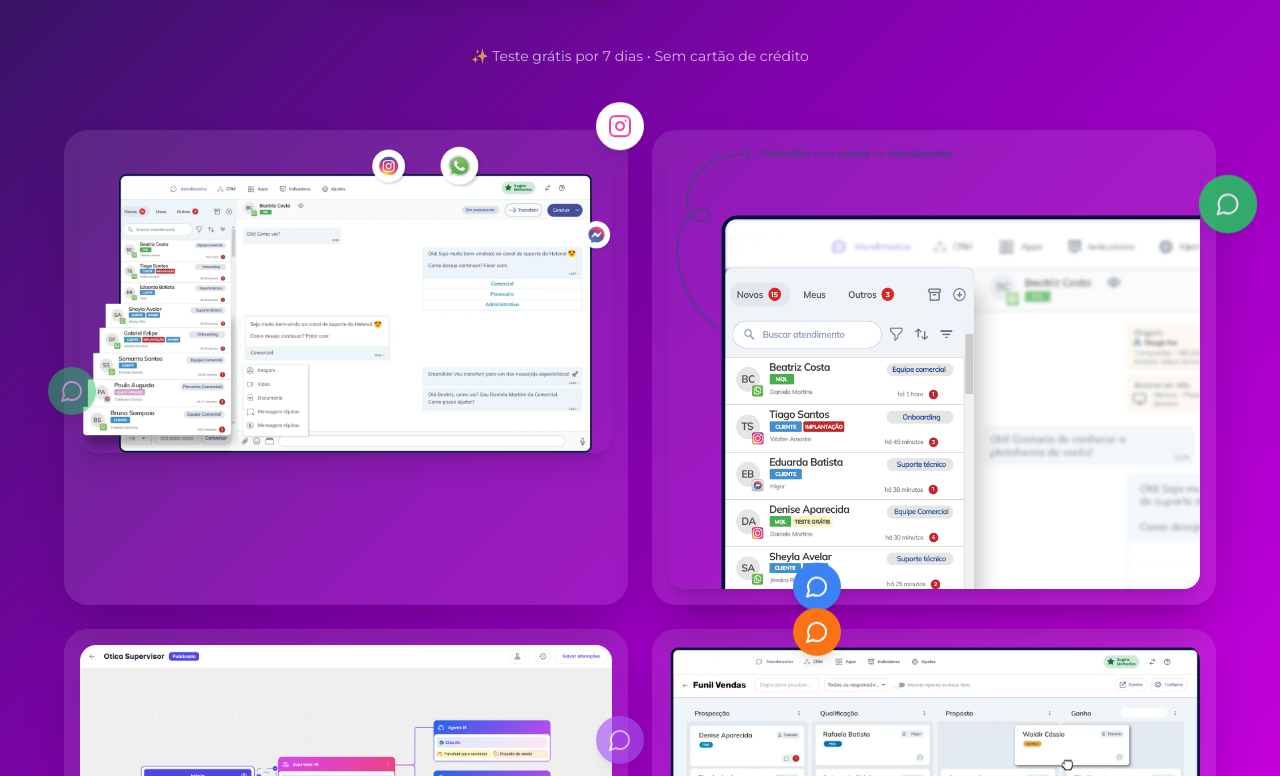
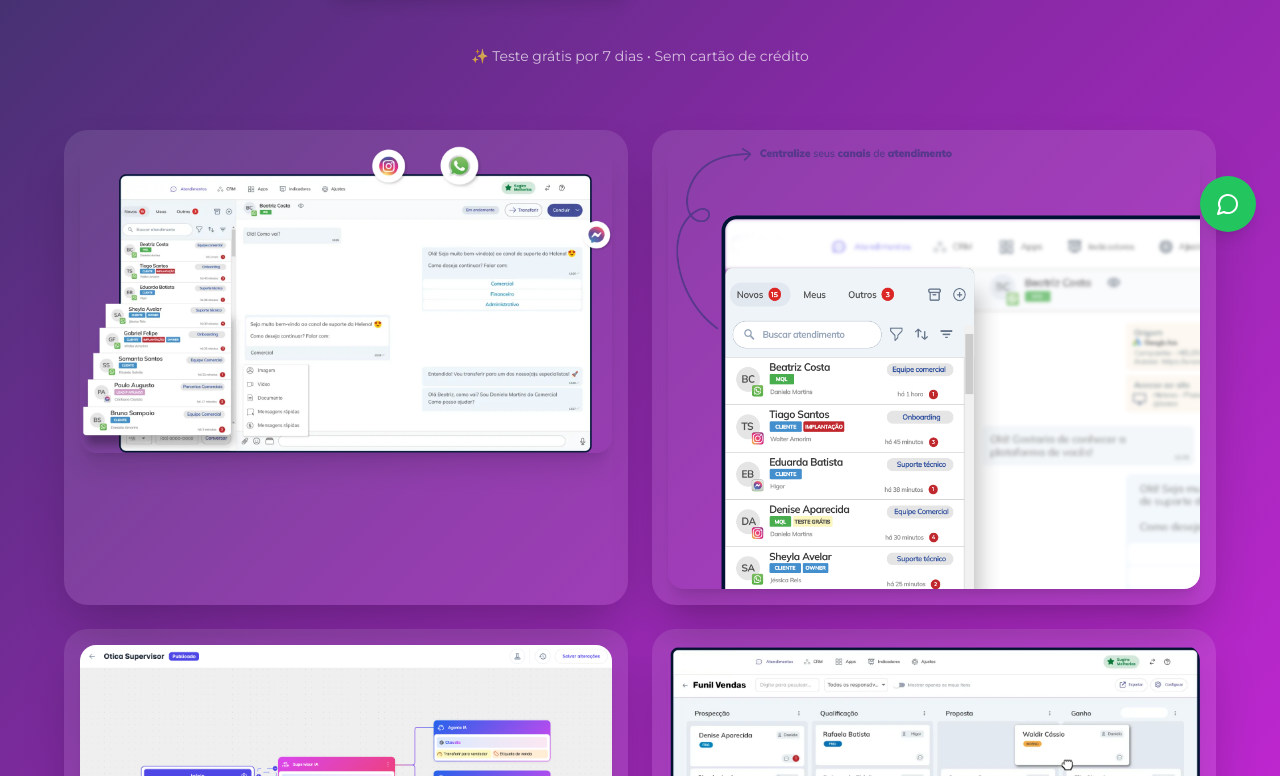
Before and after one commit to garimpotecnologia-sudo/lovely-crm-clone, a React (Vite) app: page / in a window 1280 px wide. Shown: the part 544-1320 px from the top of the page. Built offline with nearby package versions, Linux system fonts and the light colour scheme; the HTML template or start-up script is replaced by a standard one.

Commit message:
Fix: Remove blinking elements and soften background

```diff
--- a/src/components/HeroSection.tsx
+++ b/src/components/HeroSection.tsx
@@ -55,41 +55,18 @@ const HeroSection = ({
             <div className="grid md:grid-cols-2 gap-6">
               <div className="relative bg-white/10 backdrop-blur-sm rounded-3xl p-4 shadow-2xl">
                 <img src={crmInterface} alt="Central de Atendimento AgentPRO" className="w-full h-auto rounded-2xl shadow-xl" />
-
-                {/* Floating Social Icons */}
-                <div className="absolute -top-4 -right-4 bg-white rounded-full p-3 shadow-lg animate-bounce">
-                  <Instagram className="h-6 w-6 text-pink-500" />
-                </div>
-
-                <div className="absolute top-1/2 -left-4">
-                  <div className="bg-green-500 rounded-full p-3 shadow-lg animate-pulse">
-                    <MessageCircle className="h-6 w-6 text-white" />
-                  </div>
-                </div>
               </div>
 
               <div className="relative bg-white/10 backdrop-blur-sm rounded-3xl p-4 shadow-2xl">
                 <img src={plataformaAtendimento} alt="Plataforma de Atendimento AgentPRO" className="w-full h-auto rounded-2xl shadow-xl" />
-
-                <div className="absolute -bottom-4 left-1/4 bg-blue-500 rounded-full p-3 shadow-lg animate-bounce delay-150">
-                  <MessageCircle className="h-6 w-6 text-white" />
-                </div>
               </div>
 
               <div className="relative bg-white/10 backdrop-blur-sm rounded-3xl p-4 shadow-2xl">
                 <img src={automationFlow} alt="Automação de Fluxos AgentPRO" className="w-full h-auto rounded-2xl shadow-xl" />
-
-                <div className="absolute top-1/4 -right-4 bg-purple-500 rounded-full p-3 shadow-lg animate-pulse delay-300">
-                  <MessageCircle className="h-6 w-6 text-white" />
-                </div>
               </div>
 
               <div className="relative bg-white/10 backdrop-blur-sm rounded-3xl p-4 shadow-2xl">
                 <img src={crmFunilVendas} alt="Funil de Vendas CRM AgentPRO" className="w-full h-auto rounded-2xl shadow-xl" />
-
-                <div className="absolute -top-4 left-1/4 bg-orange-500 rounded-full p-3 shadow-lg animate-bounce delay-500">
-                  <MessageCircle className="h-6 w-6 text-white" />
-                </div>
               </div>
             </div>
           </div>
--- a/src/components/WhatsAppButton.tsx
+++ b/src/components/WhatsAppButton.tsx
@@ -8,7 +8,7 @@ const WhatsAppButton = () => {
   return (
     <button
       onClick={handleWhatsAppClick}
-      className="fixed bottom-6 right-6 z-50 bg-green-500 hover:bg-green-600 text-white rounded-full p-4 shadow-lg hover:shadow-xl transition-all duration-300 animate-[blink_3s_infinite] hover:animate-none hover:scale-110"
+      className="fixed bottom-6 right-6 z-50 bg-green-500 hover:bg-green-600 text-white rounded-full p-4 shadow-lg hover:shadow-xl transition-all duration-300 hover:scale-110"
       aria-label="Falar no WhatsApp"
       title="Falar no WhatsApp - oi, quero contratar o CRM. Pode me explicar mais sobre?"
     >
--- a/src/index.css
+++ b/src/index.css
@@ -45,7 +45,7 @@
 
     /* Gradients */
     --gradient-primary: linear-gradient(135deg, hsl(var(--brand-purple)), hsl(var(--brand-magenta)));
-    --gradient-hero: linear-gradient(135deg, hsl(var(--brand-navy)) 0%, hsl(var(--brand-purple)) 50%, hsl(var(--brand-magenta)) 100%);
+    --gradient-hero: linear-gradient(135deg, hsl(222 40% 25%) 0%, hsl(285 60% 40%) 50%, hsl(295 70% 50%) 100%);
     --gradient-card: linear-gradient(145deg, hsl(var(--background)) 0%, hsl(var(--muted)) 100%);
 
     /* Shadows */
@@ -104,7 +104,7 @@
     --ring: 295 100% 45%;
 
     /* Dark mode gradients */
-    --gradient-hero: linear-gradient(135deg, hsl(var(--brand-navy)) 0%, hsl(var(--brand-purple)) 70%, hsl(var(--brand-magenta)) 100%);
+    --gradient-hero: linear-gradient(135deg, hsl(222 40% 20%) 0%, hsl(285 60% 35%) 70%, hsl(295 70% 45%) 100%);
     --shadow-glow: 0 0 60px hsl(var(--brand-magenta) / 0.3);
   }
 }
```
